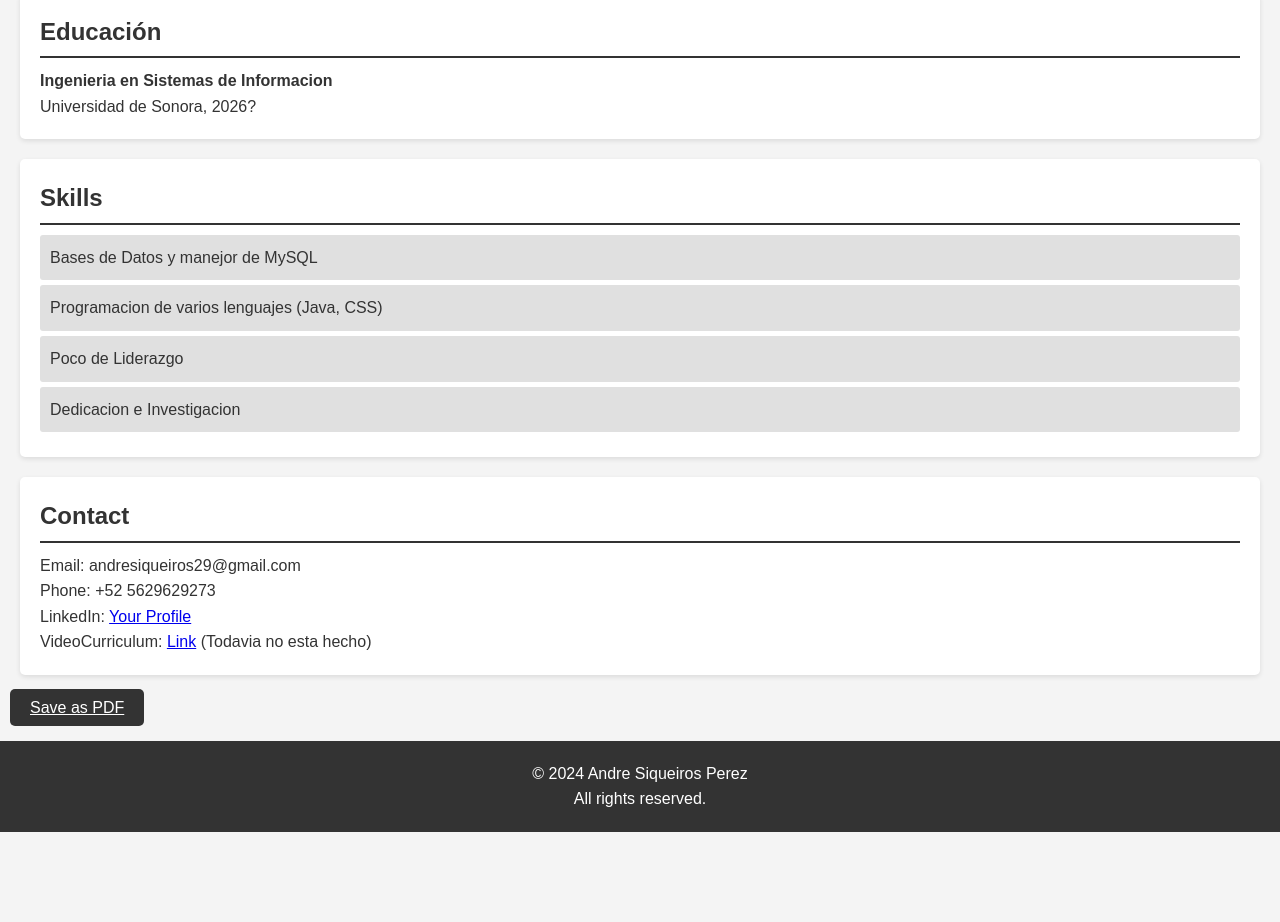
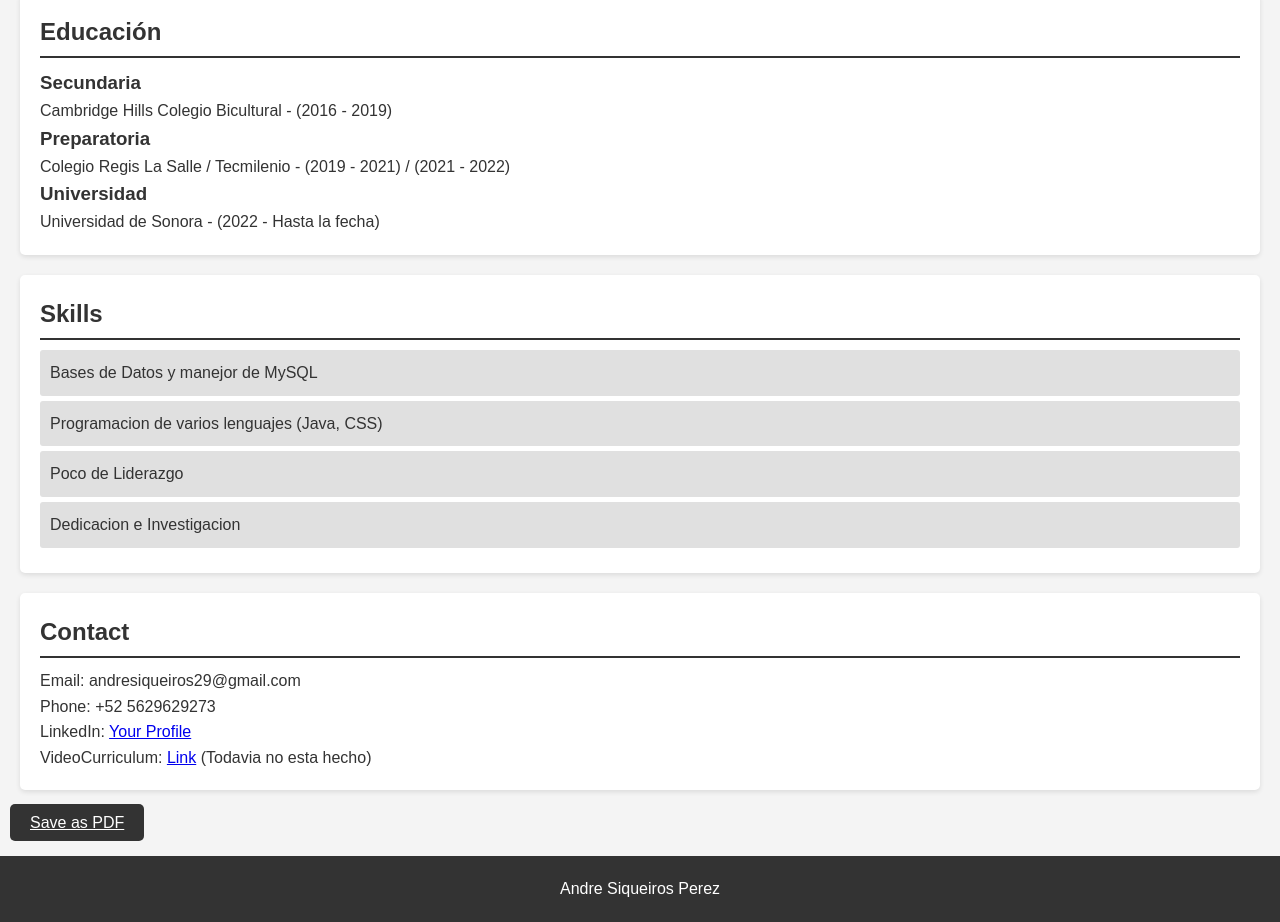
Before and after one commit to MrEntenadorPokemon/pok.github.io, a plain HTML site: page index.html in a window 1280 px wide. Shown: the part 1280-2202 px from the top of the page. Before the commit the page ends 2112 px from the top, so only its background shows below. Drawn offline with Linux system fonts and the light colour scheme.

Commit message:
Add files via upload

```diff
--- a/index.html
+++ b/index.html
@@ -62,11 +62,17 @@
                         </div>
                     </div>
                 </div>
-
+                <div class="skills">
+                    <p>Ingles</p>
+                    <div class="progress-bar">
+                        <div class="progress" data-width="95%">
+                            <span class="progress-text">95%</span>
+                        </div>
+                    </div>
+                </div>
             </div>
 
             <div class="project">
-                <h3> Proyectos</h3>
                 <img src="project.jpg" alt="Project Image" class="project-image">
                 <div class="project-description">
                     <h4>Login con Base de Datos</h4>
@@ -112,8 +118,20 @@
 
     <section id="education">
         <h2>Educación</h2>
-        <p><strong>Ingenieria en Sistemas de Informacion</strong></p>
-        <p>Universidad de Sonora, 2026?</p>
+
+        <div class="schools">
+            <h3>Secundaria</h3>
+            <p>Cambridge Hills Colegio Bicultural - (2016 - 2019)</p>
+        </div>
+        <div class="schools">
+            <h3>Preparatoria</h3>
+            <p>Colegio Regis La Salle / Tecmilenio - (2019 - 2021) / (2021 - 2022)</p>
+        </div>
+        <div class="schools">
+            <h3>Universidad</h3>
+            <p>Universidad de Sonora - (2022 - Hasta la fecha)</p>
+
+        </div>
     </section>
 
     <section id="skills">
@@ -137,8 +155,7 @@
     <a href="#" id="download-pdf" class="btn btn-primary" style="margin-left: 10px;">Save as PDF</a>
 
     <footer>
-    <p>© 2024 Andre Siqueiros Perez</P>
-    <p> All rights reserved.</p>
+    <p>Andre Siqueiros Perez</P>
     </footer>
 
     <script src="script.js"></script>
```
Also changed, not shown: about.html (+2 -2 lines).
